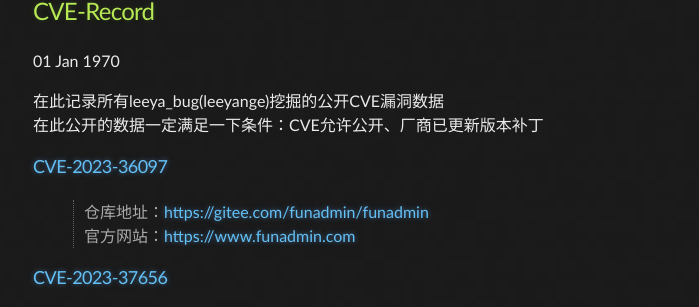
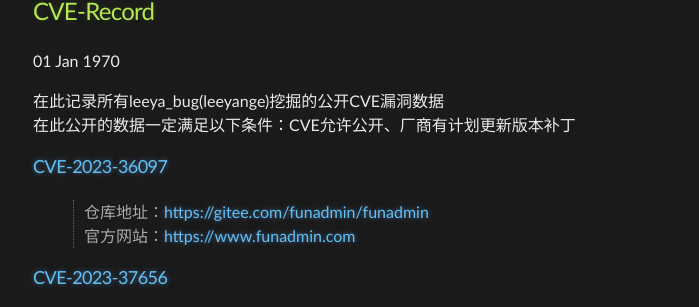
Before and after one commit to Leeyangee/leeyangee.github.io, a Jekyll site: the page built from _posts/1970-01-01-CVE-Record.md, in a window 1280 px wide. Shown: the part 151-458 px from the top of the page, without its empty margins (107-806 px from the left). Built offline with Jekyll 4.4.1, drawn with Linux system fonts in a browser that asks for light colours.

Commit message:
Update 1970-01-01-CVE-Record.md

```diff
--- a/_posts/1970-01-01-CVE-Record.md
+++ b/_posts/1970-01-01-CVE-Record.md
@@ -4,7 +4,7 @@
 ---
 
 在此记录所有leeya_bug(leeyange)挖掘的公开CVE漏洞数据
-在此公开的数据一定满足一下条件：CVE允许公开、厂商已更新版本补丁
+在此公开的数据一定满足以下条件：CVE允许公开、厂商有计划更新版本补丁
 
 ### [CVE-2023-36097](https://cve.mitre.org/cgi-bin/cvename.cgi?name=CVE-2023-36097)
 > 仓库地址：<https://gitee.com/funadmin/funadmin>
```
